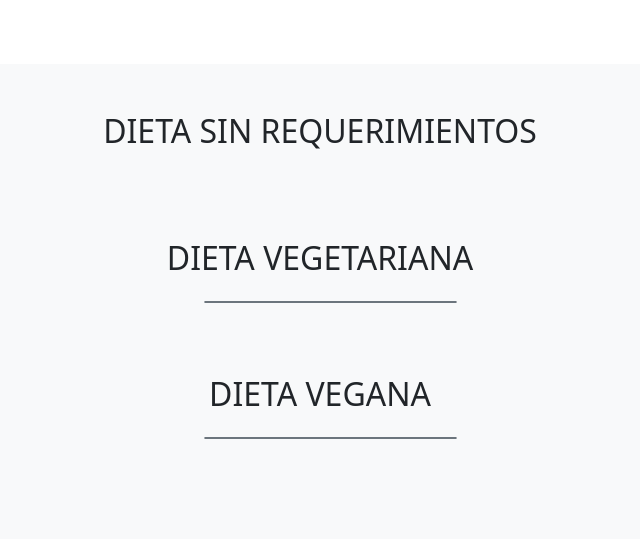
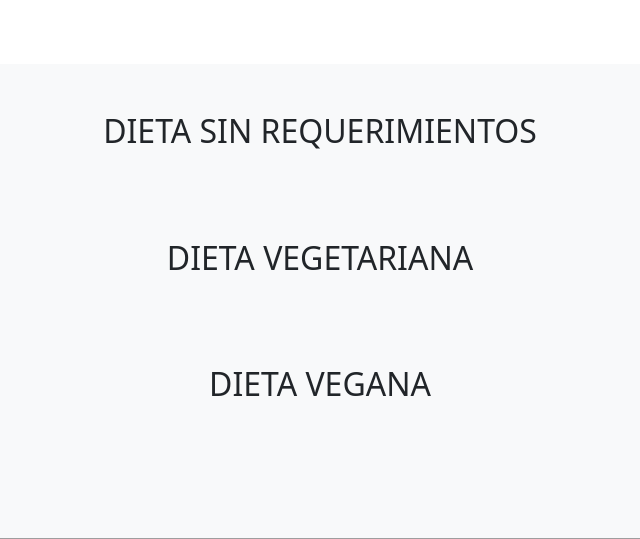
Before and after one commit to Hypefit/hypefit, a PHP site: page /recetas.php in a window 1280 px wide. Shown: the part 579-1118 px from the top of the page, without its empty margins (314-954 px from the left). Run offline with PHP 8.4, Linux system fonts and the light colour scheme; data that the repository does not hold is empty; some libraries are stand-ins or nearby versions; grey boxes are pictures that could not be loaded.

Commit message:
arreglar recetas

```diff
--- a/recetas.php
+++ b/recetas.php
@@ -56,13 +56,11 @@ EOS;
 
         <div class='row ps-0 justify-content-center'>
             <!--Cards vegetariana-->
-            <div class='col-xs-12 col-sm-6 col-md-4 col-lg-3 pb-2'>
-                <div class='card h-100 border-secondary ms-2 text-center'> ";
+            ";
 $contenidoPrincipal .= crearListaRecetas("vegetariana");
 
 $contenidoPrincipal .="
-                </div>
-            </div>
+
              <!--Cards vegetariana-->
              <p id='vegana'></p>
         </div>
@@ -77,13 +75,11 @@ $contenidoPrincipal .="
         </div>
         <div class='row ps-0 justify-content-center'>
             <!--Cards vegana-->
-            <div class='col-xs-12 col-sm-6 col-md-4 col-lg-3 pb-2'>
-                <div class='card h-100 border-secondary ms-2 text-center'> ";
+            ";
 $contenidoPrincipal .= crearListaRecetas("vegana");
 
 $contenidoPrincipal .="
-                </div>
-            </div>
+
              <!--Cards vegana-->
         </div>
     </div>
```
